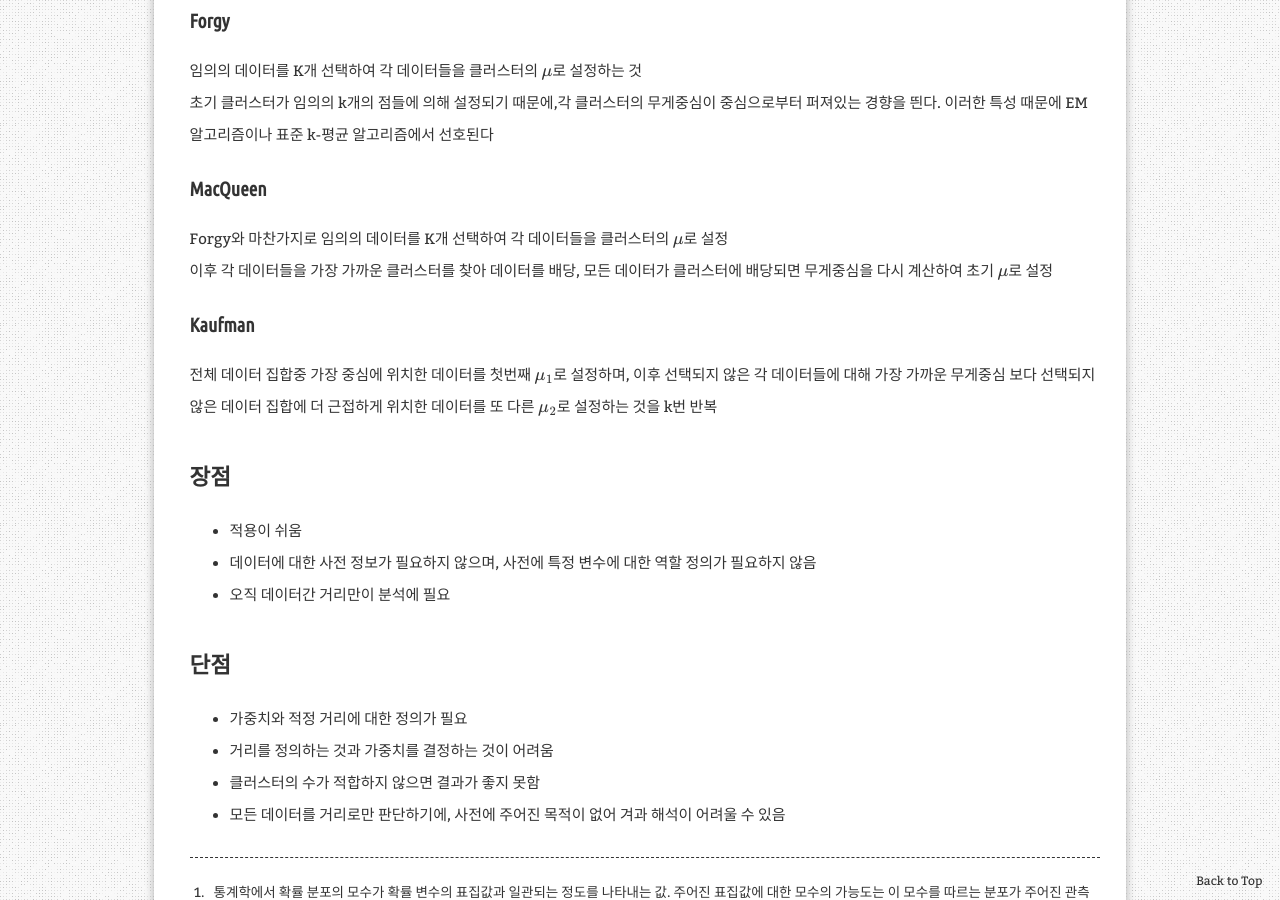
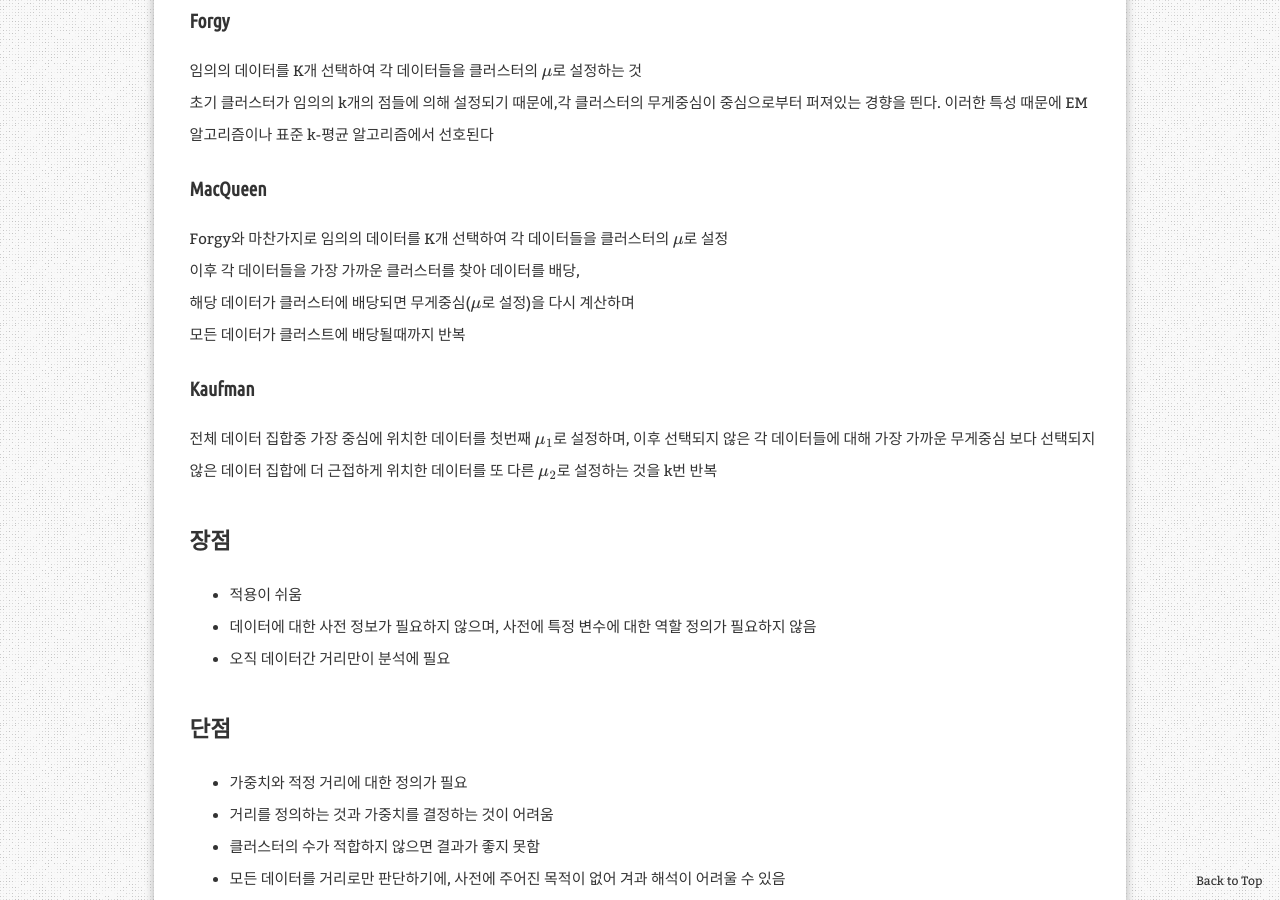
Before and after one commit to aristohyun/aristohyun.github.io, a Jekyll site: the page built from _posts/2021-07-09-KMEANS.md, in a window 1280 px wide and 900 px high, scrolled down 3475 px. Built offline with Jekyll 4.4.1, drawn with Linux system fonts in a browser that asks for light colours; formulas are drawn with MathJax 3; comment, search, counter and statistics services are not loaded.

Commit message:
Update 2021-07-09-KMEANS.md

```diff
--- a/_posts/2021-07-09-KMEANS.md
+++ b/_posts/2021-07-09-KMEANS.md
@@ -110,7 +110,9 @@ $ k = \sqrt{n/2} $
 ### MacQueen
 
 Forgy와 마찬가지로 임의의 데이터를 K개 선택하여 각 데이터들을 클러스터의 $ \mu $로 설정
-이후 각 데이터들을 가장 가까운 클러스터를 찾아 데이터를 배당, 모든 데이터가 클러스터에 배당되면 무게중심을 다시 계산하여 초기 $ \mu $로 설정
+이후 각 데이터들을 가장 가까운 클러스터를 찾아 데이터를 배당,
+해당 데이터가 클러스터에 배당되면 무게중심($ \mu $로 설정)을 다시 계산하며
+모든 데이터가 클러스트에 배당될때까지 반복
 
 ### Kaufman
 
```
